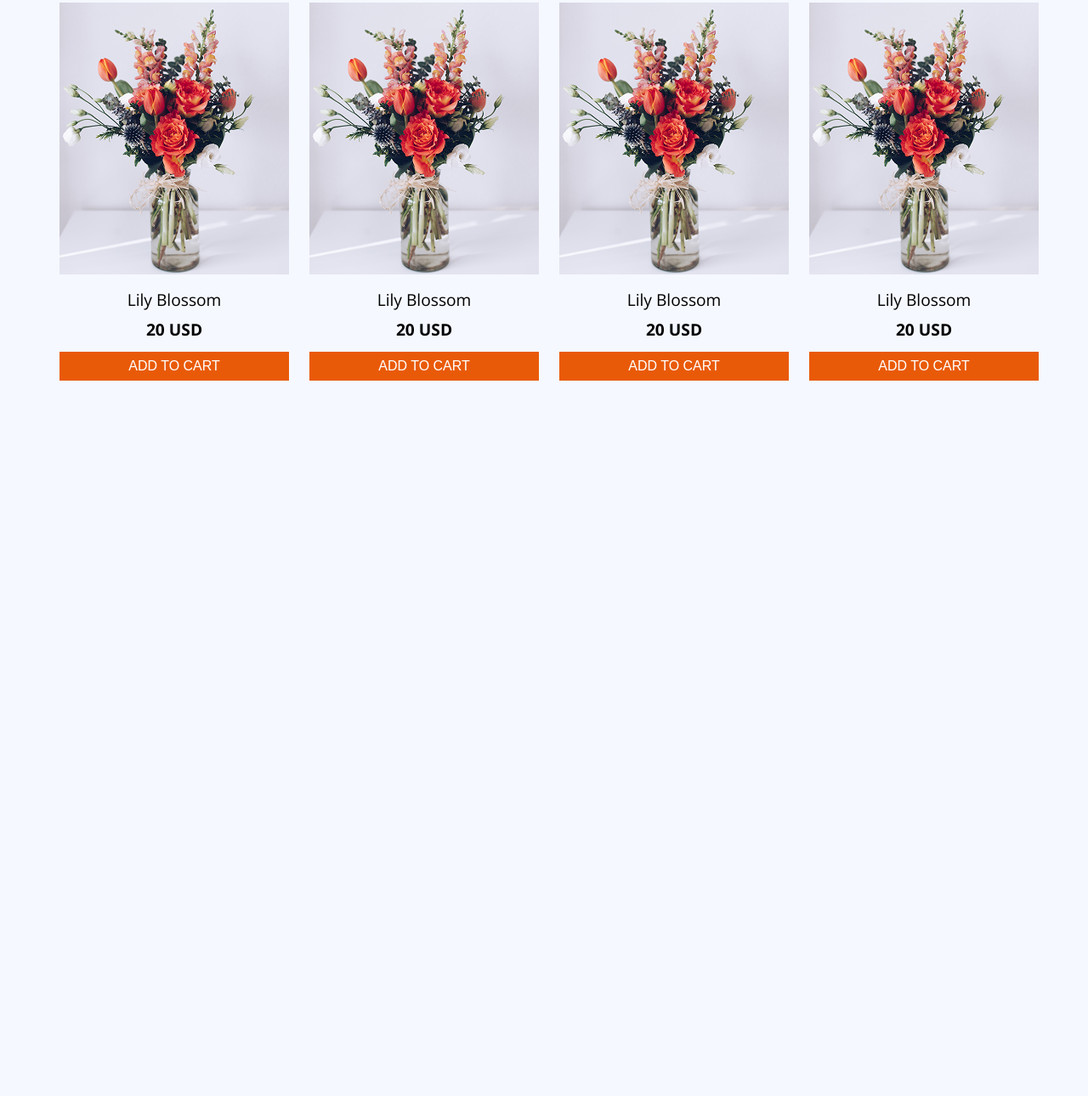
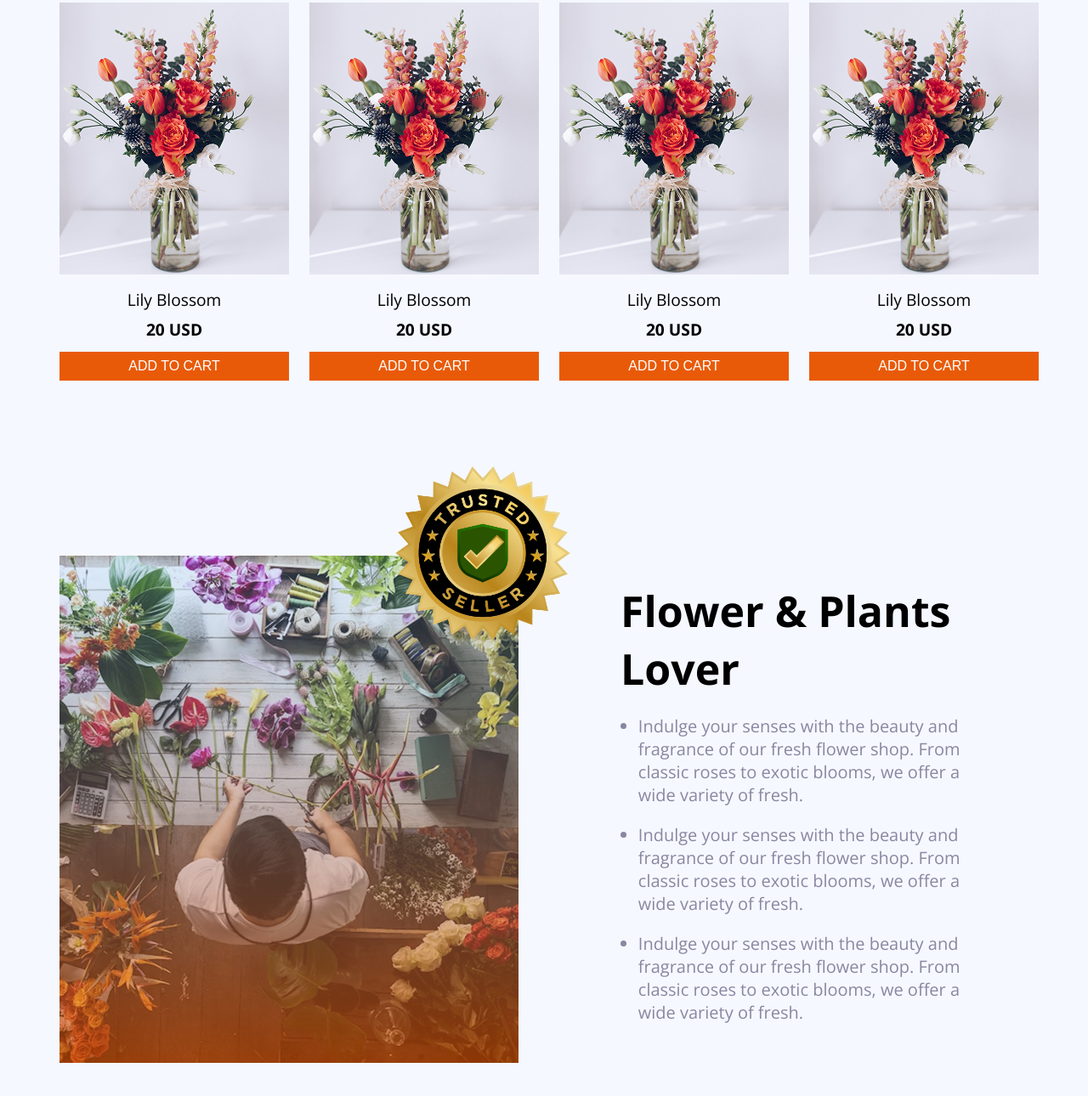
Before and after one commit to shekhor64707/2nd-assignment, a plain HTML site: page index.html in a window 1280 px wide. Shown: the part 1390-2680 px from the top of the page at 85% size. Before the commit the page ends 1838 px from the top, so only its background shows below. Drawn offline with nearby package versions, Linux system fonts and the light colour scheme.

Commit message:
adding plant lover section

```diff
--- a/index.html
+++ b/index.html
@@ -90,6 +90,22 @@
                 </div>
             </div>
         </section>
+        <section class="plant-lover">
+            <div class="image-container">
+                <img src="./image/flower-store.png" alt="no image found">
+                <div class="overlay-img">
+                  <img src="./image/trusted-badge.png" alt="no image found">
+                </div>
+            </div>
+            <div class="plant-lover-content">
+                <h2>Flower & Plants Lover</h2>
+                <ul>
+                    <li class="color-1">Indulge your senses with the beauty and fragrance of our fresh flower shop. From classic roses to exotic blooms, we offer a wide variety of fresh.</li>
+                    <li class="color-1">Indulge your senses with the beauty and fragrance of our fresh flower shop. From classic roses to exotic blooms, we offer a wide variety of fresh.</li>
+                    <li class="color-1">Indulge your senses with the beauty and fragrance of our fresh flower shop. From classic roses to exotic blooms, we offer a wide variety of fresh.</li>
+                </ul>
+            </div>
+        </section>
     </main>
 </body>
 </html>
--- a/style.css
+++ b/style.css
@@ -124,6 +124,48 @@ main{
     margin-top:.8rem;
 }
 
+/* plant-lover style  */
+
+.plant-lover{
+    display:flex;
+    align-items:center;
+    justify-content:space-between;
+    height:37.3125rem;
+    padding:13rem 0;
+    position:relative;
+}
+.image-container{
+    width:33.75rem;
+}
+.image-container img{
+    width:100%;
+}
+.overlay-img{
+    width:286px;
+    height:286px;
+    position:absolute;
+    top:60px;
+    left:355px;
+}
+.overlay-img img{
+    width:100%;
+
+}
+.plant-lover-content{
+    width:30rem;
+}
+.plant-lover-content ul{
+    margin-left:1.3rem;
+    width:26rem;
+}
+.plant-lover-content h2{
+    font-size:3.125rem;
+    font-weight: bold;
+}
+.plant-lover-content ul li{
+    margin:20px 0;
+    font-size:1.25rem;
+}
 
 
 
@@ -191,4 +233,29 @@ main{
     text-indent: 1rem;
     }
 
+    /* plant-lover style  */
+    .plant-lover{
+        width:576px;
+        margin:0 auto;
+        flex-direction: column;
+        margin:0;
+        padding:25px;
+    }
+    .overlay-img{
+        display:none;
+    }
+    .image-container img{
+        margin-left:0;
+    }
+    .plant-lover-content{
+        padding:50px 0;
+    }
+    .plant-lover-content h2{
+        font-size:30px;
+    }
+    .plant-lover-content ul li{
+        font-size:1rem;
+    }
+
+
 }
```
